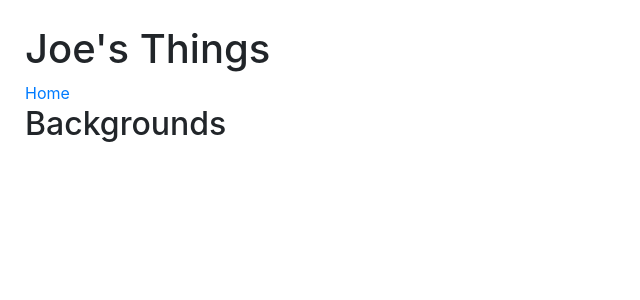
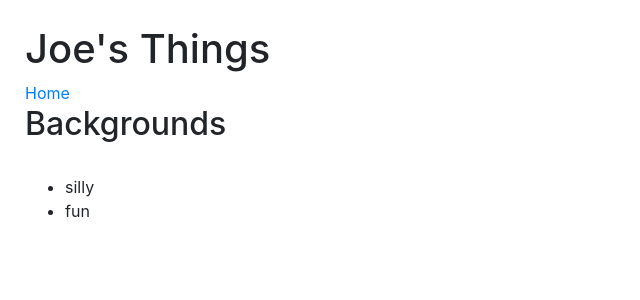
Before and after one commit to joemalatesta/all-the--things, a React (Create React App) app: page /the-zoom-things in a window 1280 px wide. Shown: the top 300 px of the page, without its empty margins (0-640 px from the left). Built offline with nearby package versions, Linux system fonts and the light colour scheme.

Commit message:
add joes att

```diff
--- a/src/App.js
+++ b/src/App.js
@@ -75,7 +75,7 @@ const App = () => {
     {
       name: "Backgrounds",
       image:"",
-      attributes: [],
+      attributes: ['silly', 'fun'],
     },
   ]
 
```
